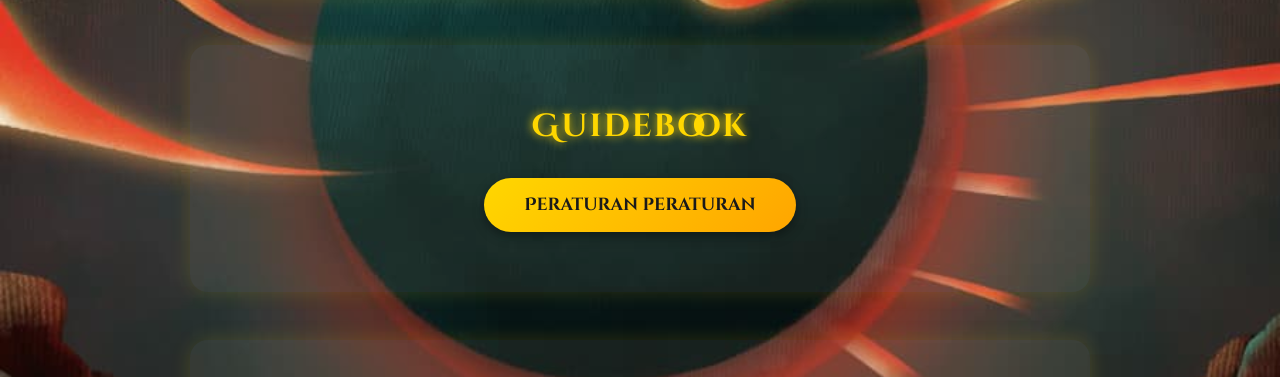
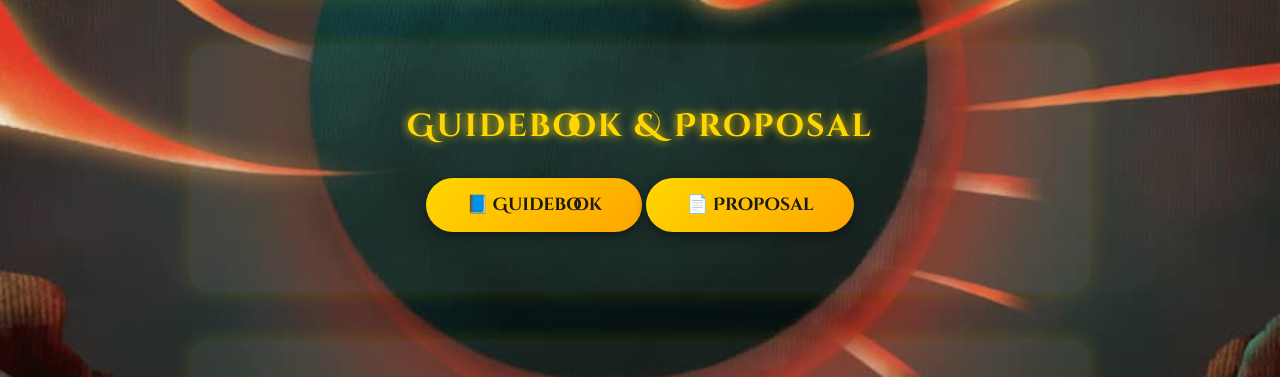
Before and after one commit to dorkaszen/.marsudCup2025, a plain HTML site: page index.html in a window 1280 px wide. Shown: the part 3235-3612 px from the top of the page. Drawn offline with Linux system fonts and the light colour scheme.

Commit message:
Update index.html

```diff
--- a/index.html
+++ b/index.html
@@ -154,10 +154,13 @@
 
 <!-- SECTION GUIDEBOOK -->
 <section id="guidebook" class="section fade-in">
-  <h2>Guidebook</h2>
+  <h2>Guidebook & Proposal</h2>
   <div class="guidebook-container">
     <a href="https://drive.google.com/drive/folders/1eFuuRrMg1XYl3hgY4Eir1-MZ2hxORfR4?usp=sharing" target="_blank" class="guidebook-btn">
-      Peraturan peraturan
+      📘 Guidebook
+    </a>
+    <a href="https://drive.google.com/drive/folders/XXXXXXXXXXXXXXX?usp=sharing" target="_blank" class="guidebook-btn">
+      📄 Proposal
     </a>
   </div>
 </section>
```
